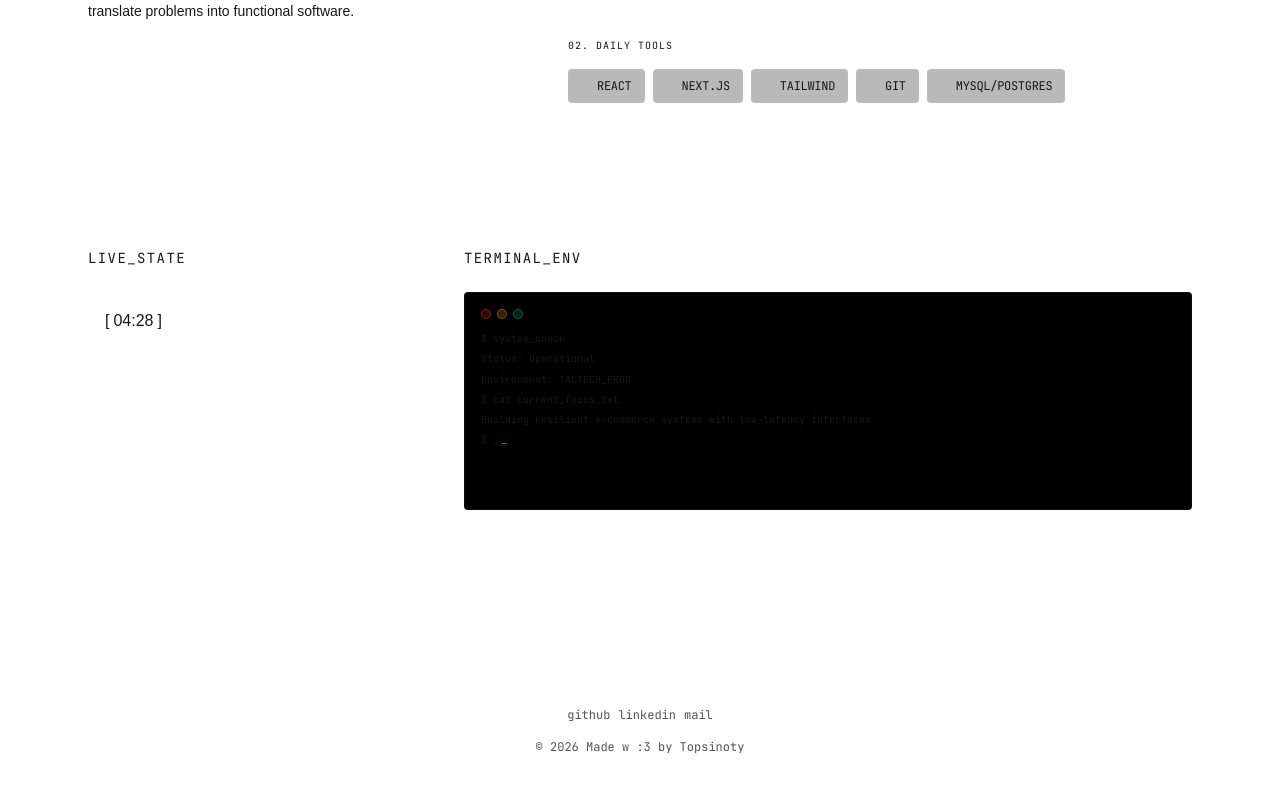
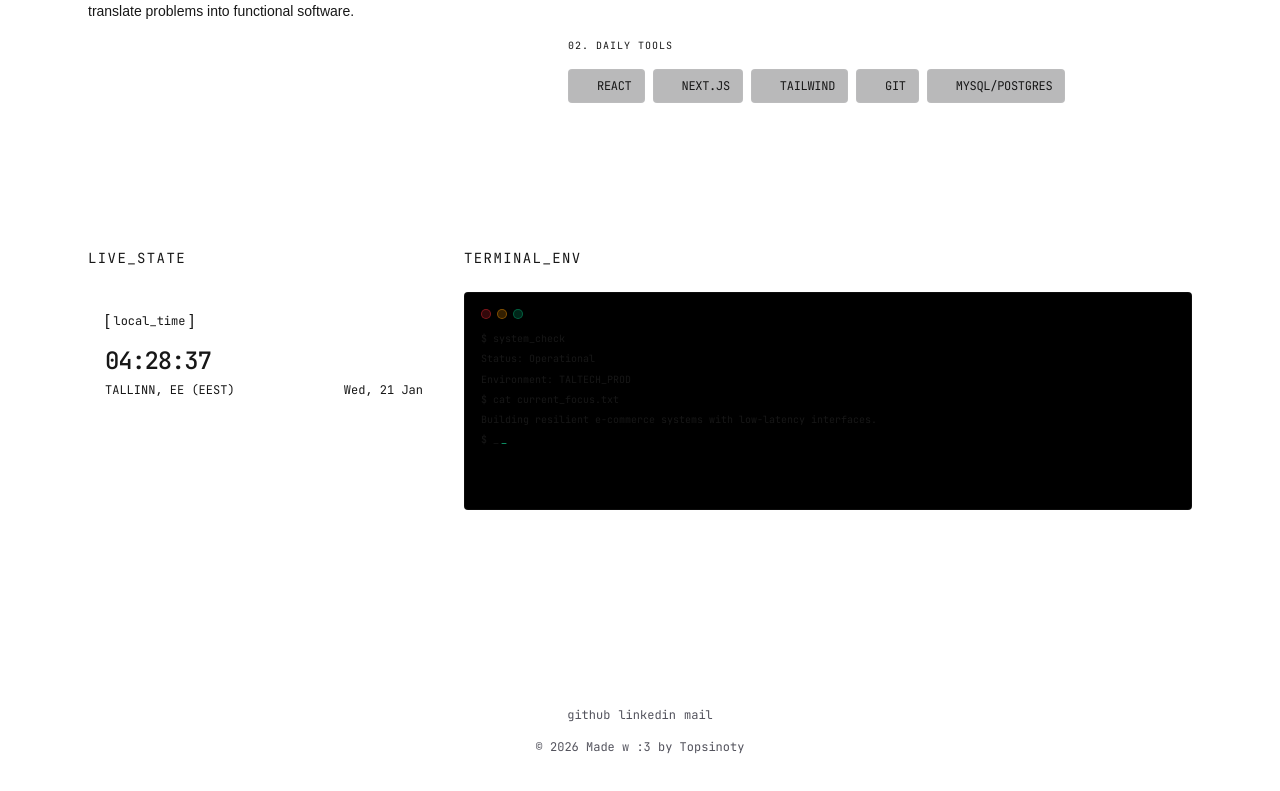
Before and after one commit to topsinoty/portfolio, a Next.js app: page / in a window 1280 px wide. Shown: the part 3736-4527 px from the top of the page. Built offline with nearby package versions, Linux system fonts and the light colour scheme; no server answers.

Commit message:
Finish creation
feat: replace TimeWeatherWidget with TimeWidget component.

```diff
--- a/src/app/page.tsx
+++ b/src/app/page.tsx
@@ -5,7 +5,7 @@ import { TechStack } from "~/components/tech-stack";
 import { SpotifyWidget } from "~/components/spotify-widget";
 import { BlockText } from "~/components/block-text";
 import Link from "next/link";
-import { TimeWeatherWidget } from "~/components/time-weather-widget";
+import { TimeWidget } from "~/components/time-widget";
 
 const PROJECTS: Project[] = [
   {
@@ -138,7 +138,7 @@ export default function Home() {
               live_state
             </h2>
             <SpotifyWidget />
-            <TimeWeatherWidget />
+            <TimeWidget />
           </div>
           <div className="md:col-span-8">
             <h2 className="text-sm font-mono text-muted uppercase tracking-widest mb-6">
--- a/src/components/time-weather-widget.tsx
+++ /dev/null
@@ -1,46 +0,0 @@
-"use client";
-
-import { useEffect, useState } from "react";
-import { BlockText } from "./block-text";
-
-export const TimeWeatherWidget = () => {
-  const [hour, setHour] = useState<number>(() => new Date().getUTCHours());
-  const [minutes, setMinutes] = useState<number>(() =>
-    new Date().getUTCMinutes(),
-  );
-
-  useEffect(() => {
-    const updateTime = () => {
-      const now = new Date();
-      setHour(now.getUTCHours());
-      setMinutes(now.getUTCMinutes());
-    };
-
-    updateTime();
-
-    const timeout = setTimeout(
-      () => {
-        updateTime();
-        setInterval(updateTime, 60_000);
-      },
-      (60 - new Date().getSeconds()) * 1000,
-    );
-
-    return () => clearTimeout(timeout);
-  }, []);
-
-  const paddedVal = (val: number): string => {
-    if (val <= 9) return `0${val}`;
-    return String(val);
-  };
-
-  return (
-    <div className="flex gap-4 p-4 rounded-sm bg-muted/20 border-white/5 border items-center">
-      <div>
-        <BlockText className="text-accent!">
-          {paddedVal(hour + 2)}:{paddedVal(minutes)}
-        </BlockText>
-      </div>
-    </div>
-  );
-};
--- /dev/null
+++ b/src/components/time-widget.tsx
@@ -0,0 +1,60 @@
+"use client";
+
+import { useEffect, useState } from "react";
+import { BlockText } from "./block-text";
+
+export const TimeWidget = () => {
+  const [time, setTime] = useState<Date>(new Date());
+
+  useEffect(() => {
+    const timer = setInterval(() => setTime(new Date()), 1000);
+    return () => clearInterval(timer);
+  }, []);
+
+  const timeOptions: Intl.DateTimeFormatOptions = {
+    hour: "2-digit",
+    minute: "2-digit",
+    second: "2-digit",
+    hour12: false,
+    timeZone: "Europe/Tallinn",
+  };
+
+  const dateOptions: Intl.DateTimeFormatOptions = {
+    weekday: "short",
+    month: "short",
+    day: "numeric",
+    timeZone: "Europe/Tallinn",
+  };
+
+  const formattedTime = new Intl.DateTimeFormat("en-GB", timeOptions).format(
+    time,
+  );
+  const formattedDate = new Intl.DateTimeFormat("en-GB", dateOptions).format(
+    time,
+  );
+
+  return (
+    <div className="p-4 bg-muted/10 border border-white/5 rounded-sm">
+      <div className="flex items-center gap-2 mb-3">
+        <BlockText
+          options={{ text: { className: "font-mono text-xxs text-primary" } }}
+        >
+          local_time
+        </BlockText>
+      </div>
+      <div className="flex flex-col">
+        <div className="text-2xl font-mono font-medium tracking-tighter text-foreground">
+          {formattedTime}
+        </div>
+        <div className="flex items-center justify-between mt-1">
+          <span className="text-xxs font-mono text-muted-foreground uppercase">
+            Tallinn, EE (EEST)
+          </span>
+          <span className="text-xxs font-mono text-muted-foreground/70">
+            {formattedDate}
+          </span>
+        </div>
+      </div>
+    </div>
+  );
+};
```
